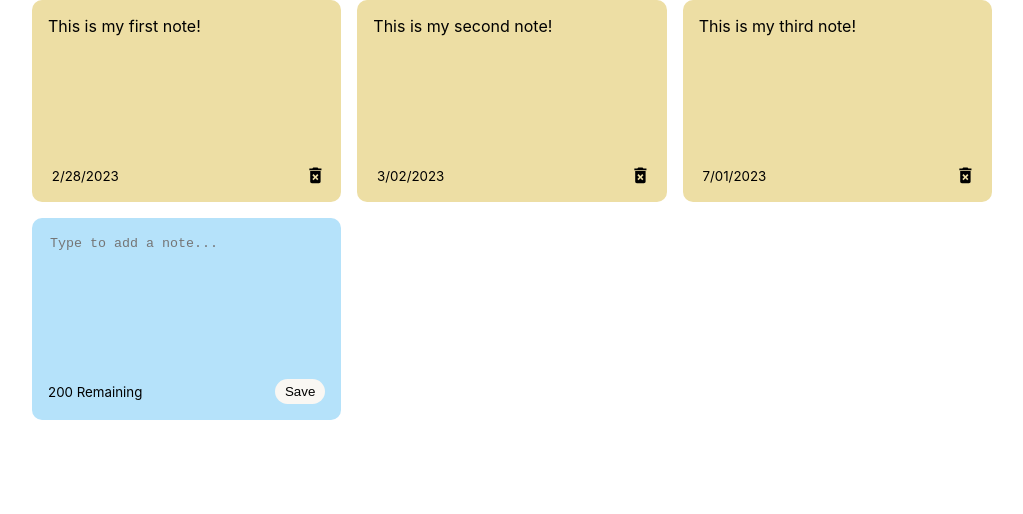
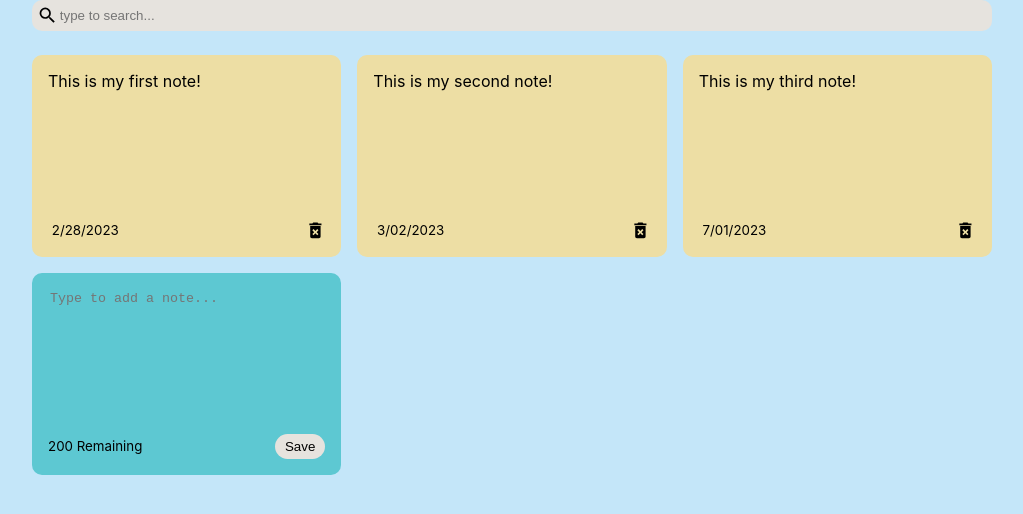
Before and after one commit to Angelica-Rees/react-notes-app, a React (Create React App) app: page / in a window 1280 px wide. Shown: the top 514 px of the page, without its empty margins (128-1151 px from the left). Built offline with nearby package versions, Linux system fonts and the light colour scheme; the HTML template or start-up script is replaced by a standard one.

Commit message:
filter the search

```diff
--- a/src/App.js
+++ b/src/App.js
@@ -1,6 +1,7 @@
 import NotesList from './components/NotesList';
 import {useState} from 'react';
 import {nanoid} from 'nanoid';
+import Search from './components/Search';
 
 const App = () => {
   const [notes, setNotes] = useState([
@@ -20,6 +21,7 @@
     date: "7/01/2023"
   }]);
 
+  const [searchText, setSearchText] = useState('');
   const addNote = (text) => {
     const date = new Date();
     const newNote = {
@@ -38,7 +40,11 @@
 
   return (
     <div className="container">
-      <NotesList notes = {notes} handleAddNote = {addNote} handleDeleteNote={deleteNote}/>
+      <Search handleSearchNote = {setSearchText}/>
+      <NotesList
+      notes = {notes.filter((note)=> note.text.toLowerCase().includes(searchText))}
+      handleAddNote = {addNote}
+      handleDeleteNote={deleteNote}/>
     </div>
   );
 };
--- /dev/null
+++ b/src/components/Search.js
@@ -0,0 +1,13 @@
+import React from "react";
+import { MdSearch } from "react-icons/md";
+
+const Search = ({ handleSearchNote }) =>{
+    return (
+    <div className="search">
+        <MdSearch className="search-icons" size='1.3em' />
+        <input onChange={(event) => handleSearchNote(event.target.value)}type="text" placeholder="type to search..."></input>
+    </div>
+    );
+};
+
+export default Search
--- a/src/index.css
+++ b/src/index.css
@@ -1,4 +1,5 @@
 body {
+  background-color: #c4e6f9;
   margin: 0;
   font-family: -apple-system, BlinkMacSystemFont, 'Segoe UI', 'Roboto', 'Oxygen',
     'Ubuntu', 'Cantarell', 'Fira Sans', 'Droid Sans', 'Helvetica Neue',
@@ -27,18 +28,18 @@
 }
 
 .note.new {
-  background-color: #B5E2FA;
+  background-color: #5dc8d2;
 }
 
 textarea {
   border: none;
   resize: none;
-  background-color: #B5E2FA;
+  background-color: #5dc8d2;
   outline: none;
 }
 
 .save {
-  background-color: #F9F7F3;
+  background-color: #e6e3de;
   border: none;
   border-radius: 15px;
   padding: 5px 10px 5px 10px;
@@ -69,3 +70,18 @@
 .delete-icon:hover{
   cursor: pointer;
 }
+
+.search {
+  display: flex;
+  align-items: center;
+  background-color: #e6e3de;
+  border-radius: 10px;
+  padding: 5px;
+  margin-bottom: 1.5em;
+}
+
+.search input{
+  border: none;
+  background-color: #e6e3de;
+  outline: none;
+}
```
